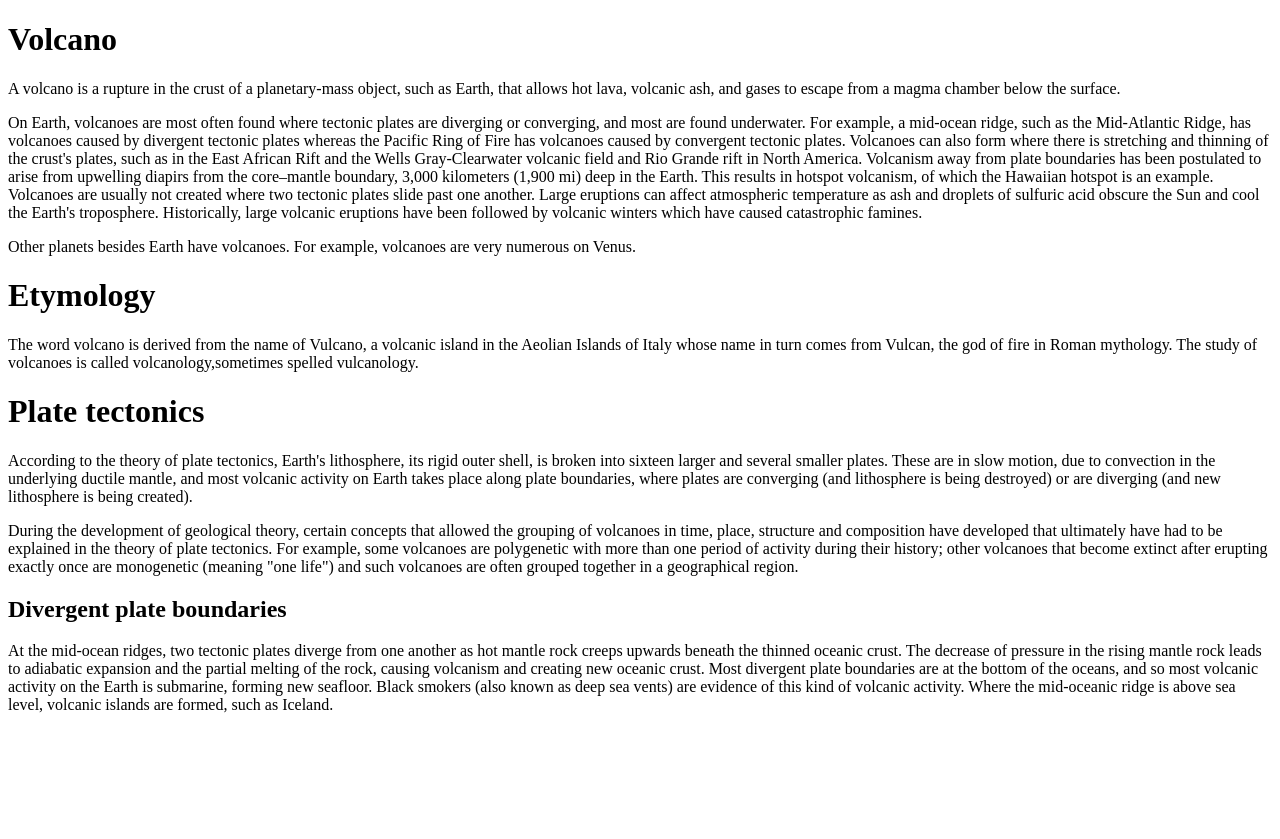
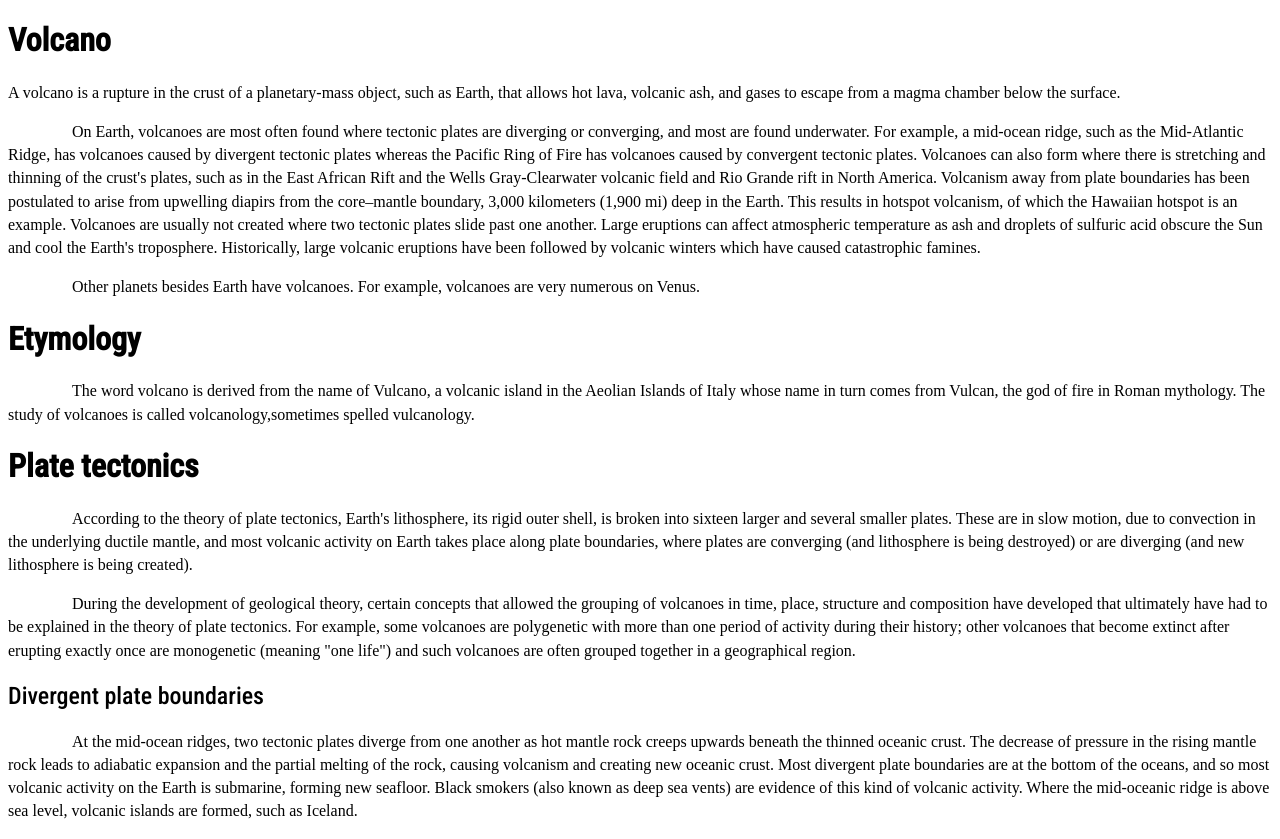
Before and after one commit to aileencortes/COMP001B.LectureActivity5, a plain HTML site: page index.html in a window 1280 px wide. Before the commit the page ends 800 px from the top, so only its background shows below. Drawn offline with Linux system fonts and the light colour scheme.

Commit message:
Indent, Alignment, and Height Added

```diff
--- a/index.html
+++ b/index.html
@@ -3,9 +3,10 @@
 <head>
     <link rel="preconnect" href="https://fonts.googleapis.com">
     <link rel="preconnect" href="https://fonts.gstatic.com" crossorigin>
-    <link href="https://fonts.googleapis.com/css2?family=Roboto+Condensed:wght@300;500&display=swap" rel="stylesheet">
+    <link href="https://fonts.googleapis.com/css2?family=Roboto+Condensed:wght@400;500&display=swap" rel="stylesheet">
     <meta charset="UTF-8">
     <meta name="viewport" content="width=device-width, initial-scale=1.0">
+    <link rel="stylesheet" href="main.css">
     <title>Lecture Activity 5</title>
 </head>
 <body>
--- a/main.css
+++ b/main.css
@@ -0,0 +1,19 @@
+
+h1{
+    font-family: 'Roboto Condensed', sans-serif;
+}
+
+h2{
+    font-family: 'Roboto Condensed', sans-serif;
+    font-weight: 500;
+}
+
+p{
+    text-indent: 4em;
+    margin-bottom: 1em;
+    line-height: 145%;
+    text-align: left;
+}
+p:first-of-type{
+    text-indent: 0;
+}
```
